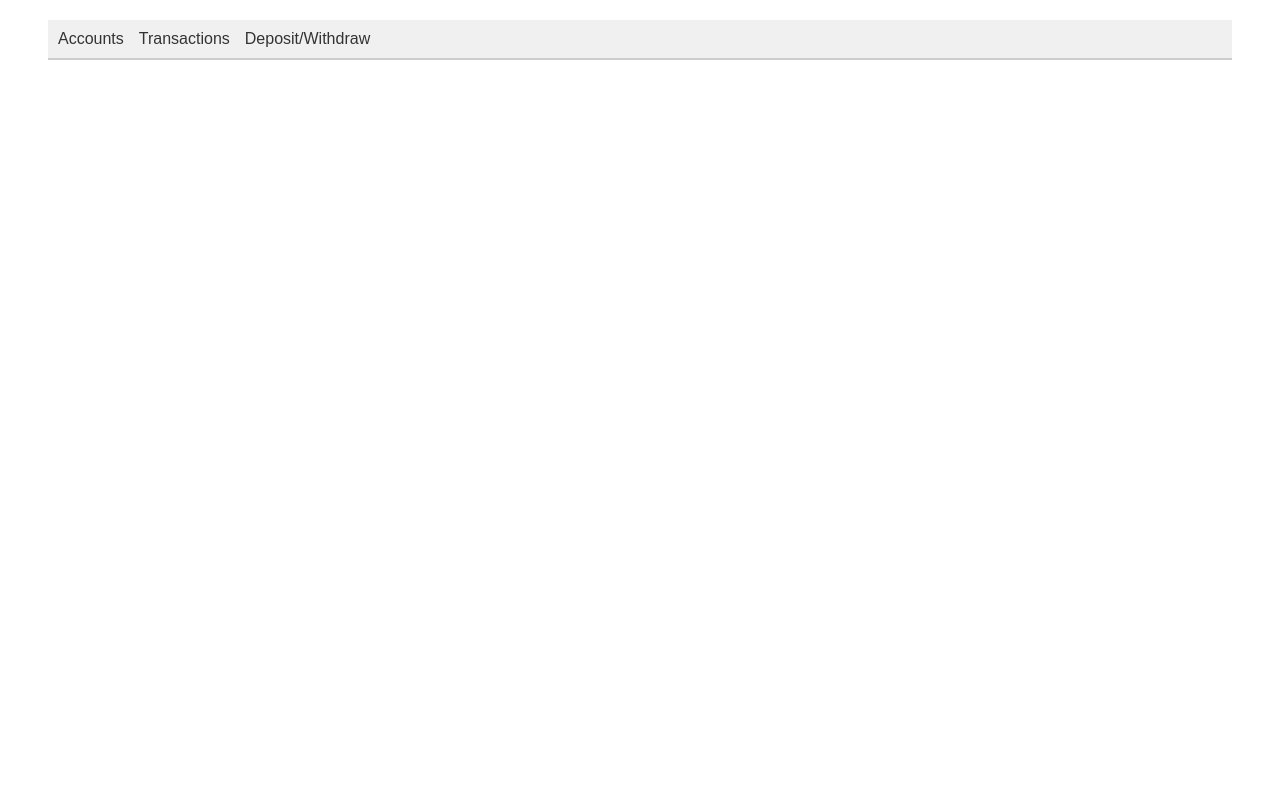
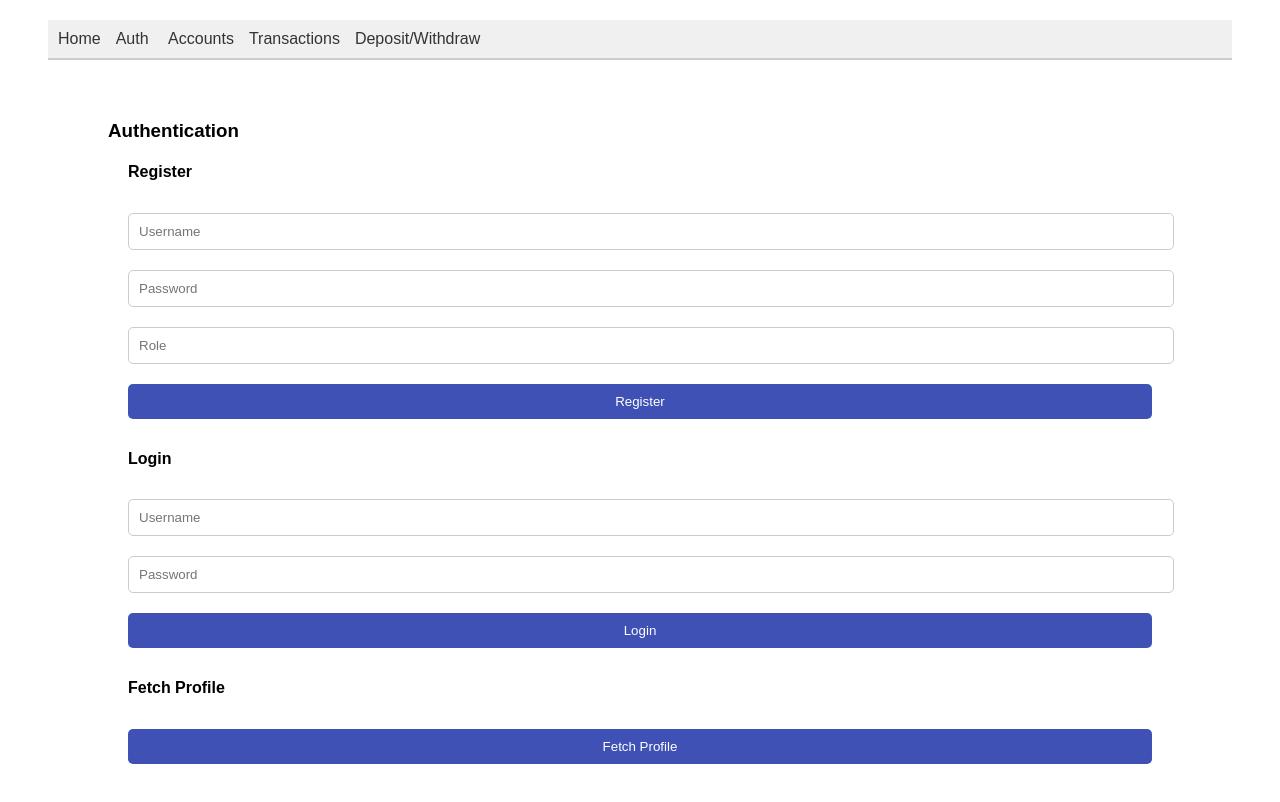
Before and after one commit to Ramanan1711/banking-api-frontend, a React app: page /auth in a window 1280 px wide. Shown: the top 802 px of the page. Built offline with nearby package versions, Linux system fonts and the light colour scheme.

Commit message:
Login Page

```diff
--- a/src/App.js
+++ b/src/App.js
@@ -4,12 +4,15 @@ import { BrowserRouter as Router, Route, Routes, Link } from 'react-router-dom';
 import Account from './components/Account';
 import Transactions from './components/Transactions';
 import DepositWithdraw from './components/DepositWithdraw'; // Import DepositWithdraw component
+import Auth from './components/Auth'; // Import Auth component
 
 function App() {
   return (
     <Router>
       <div>
         <nav style={styles.nav}>
+          <Link to="/" style={styles.navLink}>Home</Link>
+          <Link to="/auth" style={styles.navLink}>Auth</Link> {/* Link to Auth page */}
           <Link to="/accounts" style={styles.navLink}>Accounts</Link>
           <Link to="/transactions" style={styles.navLink}>Transactions</Link>
           <Link to="/deposit-withdraw" style={styles.navLink}>Deposit/Withdraw</Link>
@@ -17,10 +20,11 @@ function App() {
 
         <div style={styles.mainContent}>
           <Routes>
+            <Route path="/" element={<h1>Welcome to the Banking Application</h1>} />
+            <Route path="/auth" element={<Auth />} /> {/* Route for Auth component */}
             <Route path="/accounts" element={<Account />} />
             <Route path="/transactions" element={<Transactions />} />
             <Route path="/deposit-withdraw" element={<DepositWithdraw />} /> {/* Route for DepositWithdraw */}
-            <Route path="/" element={<h1>Welcome to the Banking Application</h1>} />
           </Routes>
         </div>
       </div>
--- /dev/null
+++ b/src/components/Auth.js
@@ -0,0 +1,137 @@
+import React, { useState } from 'react';
+import axios from 'axios';
+
+function Auth() {
+  const [registerData, setRegisterData] = useState({ username: '', password: '', role: '' });
+  const [loginData, setLoginData] = useState({ username: '', password: '' });
+  const [message, setMessage] = useState('');
+  const [error, setError] = useState('');
+  const [token, setToken] = useState('');
+  const [profile, setProfile] = useState(null);
+
+  // Helper function to reset messages
+  const resetMessages = () => {
+    setMessage('');
+    setError('');
+  };
+
+  // 1. Register a new user
+  const registerUser = async () => {
+    resetMessages();
+    const { username, password, role } = registerData;
+    if (!username || !password || !role) {
+      setError('Please provide username, password, and role.');
+      return;
+    }
+    try {
+      const response = await axios.post('http://localhost:8080/auth/register', registerData);
+      setMessage(response.data);
+      setRegisterData({ username: '', password: '', role: '' });
+    } catch (err) {
+      setError('Error registering user: ' + err.message);
+    }
+  };
+
+  // 2. Log in a user
+  const loginUser = async () => {
+    resetMessages();
+    const { username, password } = loginData;
+    if (!username || !password) {
+      setError('Please provide username and password.');
+      return;
+    }
+    try {
+      const response = await axios.post('http://localhost:8080/auth/login', loginData);
+      setMessage(response.data);
+      const tokenMatch = response.data.match(/Token: (\S+)/);
+      if (tokenMatch) setToken(tokenMatch[1]);
+      setLoginData({ username: '', password: '' });
+    } catch (err) {
+      setError('Error logging in: ' + err.message);
+    }
+  };
+
+  // 3. Fetch user profile
+  const fetchUserProfile = async () => {
+    resetMessages();
+    if (!token) {
+      setError('Please log in to fetch the profile.');
+      return;
+    }
+    try {
+      const response = await axios.get('http://localhost:8080/auth/profile', {
+        headers: { Authorization: `Bearer ${token}` },
+      });
+      setProfile(response.data);
+      setMessage('Fetched profile successfully.');
+    } catch (err) {
+      setError('Error fetching profile: ' + err.message);
+    }
+  };
+
+  return (
+    <div>
+      <h3>Authentication</h3>
+
+      {/* Display messages */}
+      {error && <p style={{ color: 'red' }}>{error}</p>}
+      {message && <p style={{ color: 'green' }}>{message}</p>}
+
+      {/* Register user */}
+      <div>
+        <h4>Register</h4>
+        <input
+          type="text"
+          placeholder="Username"
+          value={registerData.username}
+          onChange={(e) => setRegisterData({ ...registerData, username: e.target.value })}
+        />
+        <input
+          type="password"
+          placeholder="Password"
+          value={registerData.password}
+          onChange={(e) => setRegisterData({ ...registerData, password: e.target.value })}
+        />
+        <input
+          type="text"
+          placeholder="Role"
+          value={registerData.role}
+          onChange={(e) => setRegisterData({ ...registerData, role: e.target.value })}
+        />
+        <button onClick={registerUser}>Register</button>
+      </div>
+
+      {/* Log in user */}
+      <div>
+        <h4>Login</h4>
+        <input
+          type="text"
+          placeholder="Username"
+          value={loginData.username}
+          onChange={(e) => setLoginData({ ...loginData, username: e.target.value })}
+        />
+        <input
+          type="password"
+          placeholder="Password"
+          value={loginData.password}
+          onChange={(e) => setLoginData({ ...loginData, password: e.target.value })}
+        />
+        <button onClick={loginUser}>Login</button>
+      </div>
+
+      {/* Fetch profile */}
+      <div>
+        <h4>Fetch Profile</h4>
+        <button onClick={fetchUserProfile}>Fetch Profile</button>
+        {profile && (
+          <div>
+            <p>Username: {profile.username}</p>
+            <p>Role: {profile.role}</p>
+          </div>
+        )}
+      </div>
+    </div>
+  );
+}
+
+export default Auth;
```
